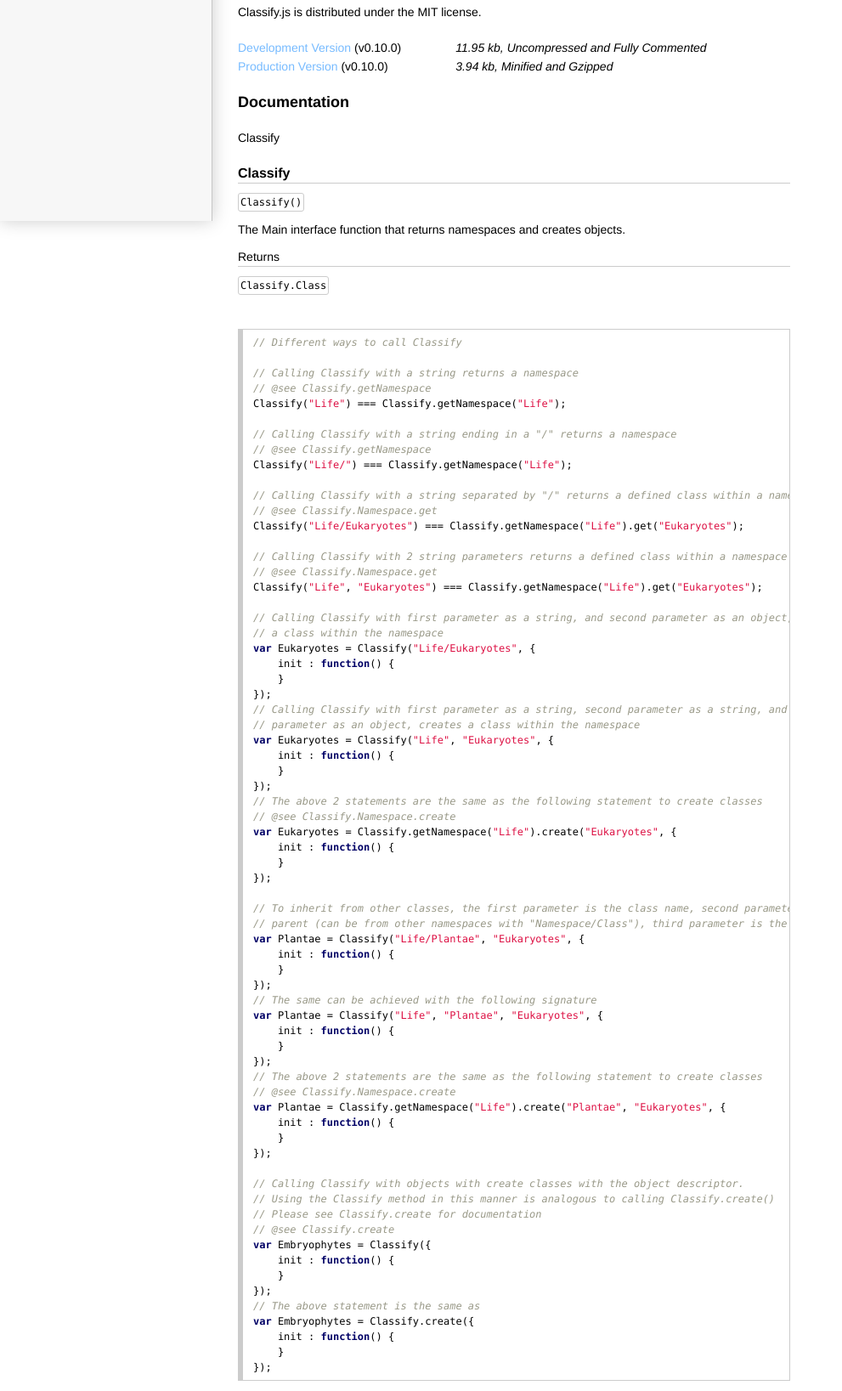
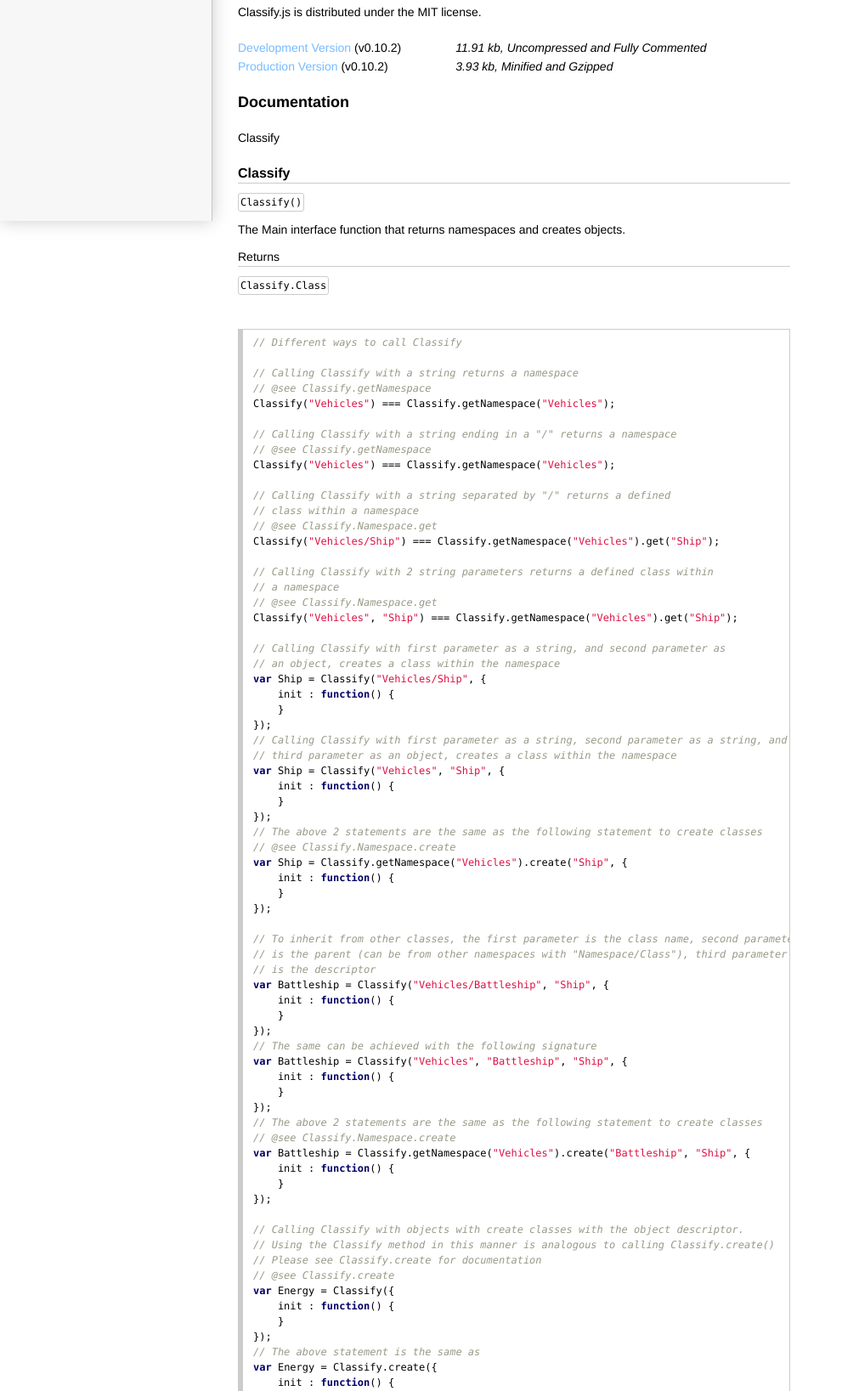
Before and after one commit to weikinhuang/Classify, a plain HTML site: page index.html in a window 1280 px wide. Shown: the part 540-2177 px from the top of the page at 85% size, without its empty margins (0-991 px from the left). Drawn offline with nearby package versions, Linux system fonts and the light colour scheme.

Commit message:
Updating to v0.10.2

```diff
--- a/index.html
+++ b/index.html
@@ -125,12 +125,12 @@
 				</p>
 				<table class="download-table">
 					<tr>
-						<th class="download-link"><a href="https://raw.github.com/weikinhuang/Classify/master/dist/classify.js">Development Version</a> (v0.10.0)</th>
-						<td class="download-detail">11.95 kb,  Uncompressed and Fully Commented</td>
+						<th class="download-link"><a href="https://raw.github.com/weikinhuang/Classify/master/dist/classify.js">Development Version</a> (v0.10.2)</th>
+						<td class="download-detail">11.91 kb,  Uncompressed and Fully Commented</td>
 					</tr>
 					<tr>
-						<th class="download-link"><a href="https://raw.github.com/weikinhuang/Classify/master/dist/classify.min.js">Production Version</a> (v0.10.0)</th>
-						<td class="download-detail">3.94 kb, Minified and Gzipped</td>
+						<th class="download-link"><a href="https://raw.github.com/weikinhuang/Classify/master/dist/classify.min.js">Production Version</a> (v0.10.2)</th>
+						<td class="download-detail">3.93 kb, Minified and Gzipped</td>
 					</tr>
 				</table>
 			</div>
@@ -155,53 +155,56 @@
 
 <span class="comment">// Calling Classify with a string returns a namespace</span>
 <span class="comment">// @see Classify.getNamespace</span>
-Classify(<span class="string">"Life"</span>) === Classify.getNamespace(<span class="string">"Life"</span>);
+Classify(<span class="string">"Vehicles"</span>) === Classify.getNamespace(<span class="string">"Vehicles"</span>);
 
 <span class="comment">// Calling Classify with a string ending in a "/" returns a namespace</span>
 <span class="comment">// @see Classify.getNamespace</span>
-Classify(<span class="string">"Life/"</span>) === Classify.getNamespace(<span class="string">"Life"</span>);
-
-<span class="comment">// Calling Classify with a string separated by "/" returns a defined class within a namespace</span>
+Classify(<span class="string">"Vehicles"</span>) === Classify.getNamespace(<span class="string">"Vehicles"</span>);
+
+<span class="comment">// Calling Classify with a string separated by "/" returns a defined</span>
+<span class="comment">// class within a namespace</span>
 <span class="comment">// @see Classify.Namespace.get</span>
-Classify(<span class="string">"Life/Eukaryotes"</span>) === Classify.getNamespace(<span class="string">"Life"</span>).get(<span class="string">"Eukaryotes"</span>);
-
-<span class="comment">// Calling Classify with 2 string parameters returns a defined class within a namespace</span>
+Classify(<span class="string">"Vehicles/Ship"</span>) === Classify.getNamespace(<span class="string">"Vehicles"</span>).get(<span class="string">"Ship"</span>);
+
+<span class="comment">// Calling Classify with 2 string parameters returns a defined class within</span>
+<span class="comment">// a namespace</span>
 <span class="comment">// @see Classify.Namespace.get</span>
-Classify(<span class="string">"Life"</span>, <span class="string">"Eukaryotes"</span>) === Classify.getNamespace(<span class="string">"Life"</span>).get(<span class="string">"Eukaryotes"</span>);
-
-<span class="comment">// Calling Classify with first parameter as a string, and second parameter as an object, creates</span>
-<span class="comment">// a class within the namespace</span>
-<span class="keyword">var</span> Eukaryotes = Classify(<span class="string">"Life/Eukaryotes"</span>, {
+Classify(<span class="string">"Vehicles"</span>, <span class="string">"Ship"</span>) === Classify.getNamespace(<span class="string">"Vehicles"</span>).get(<span class="string">"Ship"</span>);
+
+<span class="comment">// Calling Classify with first parameter as a string, and second parameter as</span>
+<span class="comment">// an object, creates a class within the namespace</span>
+<span class="keyword">var</span> Ship = Classify(<span class="string">"Vehicles/Ship"</span>, {
     init : <span class="keyword">function</span>() {
     }
 });
-<span class="comment">// Calling Classify with first parameter as a string, second parameter as a string, and third</span>
-<span class="comment">// parameter as an object, creates a class within the namespace</span>
-<span class="keyword">var</span> Eukaryotes = Classify(<span class="string">"Life"</span>, <span class="string">"Eukaryotes"</span>, {
+<span class="comment">// Calling Classify with first parameter as a string, second parameter as a string, and</span>
+<span class="comment">// third parameter as an object, creates a class within the namespace</span>
+<span class="keyword">var</span> Ship = Classify(<span class="string">"Vehicles"</span>, <span class="string">"Ship"</span>, {
     init : <span class="keyword">function</span>() {
     }
 });
 <span class="comment">// The above 2 statements are the same as the following statement to create classes</span>
 <span class="comment">// @see Classify.Namespace.create</span>
-<span class="keyword">var</span> Eukaryotes = Classify.getNamespace(<span class="string">"Life"</span>).create(<span class="string">"Eukaryotes"</span>, {
+<span class="keyword">var</span> Ship = Classify.getNamespace(<span class="string">"Vehicles"</span>).create(<span class="string">"Ship"</span>, {
     init : <span class="keyword">function</span>() {
     }
 });
 
-<span class="comment">// To inherit from other classes, the first parameter is the class name, second parameter is the</span>
-<span class="comment">// parent (can be from other namespaces with "Namespace/Class"), third parameter is the descriptor</span>
-<span class="keyword">var</span> Plantae = Classify(<span class="string">"Life/Plantae"</span>, <span class="string">"Eukaryotes"</span>, {
+<span class="comment">// To inherit from other classes, the first parameter is the class name, second parameter</span>
+<span class="comment">// is the parent (can be from other namespaces with "Namespace/Class"), third parameter</span>
+<span class="comment">// is the descriptor</span>
+<span class="keyword">var</span> Battleship = Classify(<span class="string">"Vehicles/Battleship"</span>, <span class="string">"Ship"</span>, {
     init : <span class="keyword">function</span>() {
     }
 });
 <span class="comment">// The same can be achieved with the following signature</span>
-<span class="keyword">var</span> Plantae = Classify(<span class="string">"Life"</span>, <span class="string">"Plantae"</span>, <span class="string">"Eukaryotes"</span>, {
+<span class="keyword">var</span> Battleship = Classify(<span class="string">"Vehicles"</span>, <span class="string">"Battleship"</span>, <span class="string">"Ship"</span>, {
     init : <span class="keyword">function</span>() {
     }
 });
 <span class="comment">// The above 2 statements are the same as the following statement to create classes</span>
 <span class="comment">// @see Classify.Namespace.create</span>
-<span class="keyword">var</span> Plantae = Classify.getNamespace(<span class="string">"Life"</span>).create(<span class="string">"Plantae"</span>, <span class="string">"Eukaryotes"</span>, {
+<span class="keyword">var</span> Battleship = Classify.getNamespace(<span class="string">"Vehicles"</span>).create(<span class="string">"Battleship"</span>, <span class="string">"Ship"</span>, {
     init : <span class="keyword">function</span>() {
     }
 });
@@ -210,12 +213,12 @@
 <span class="comment">// Using the Classify method in this manner is analogous to calling Classify.create()</span>
 <span class="comment">// Please see Classify.create for documentation</span>
 <span class="comment">// @see Classify.create</span>
-<span class="keyword">var</span> Embryophytes = Classify({
+<span class="keyword">var</span> Energy = Classify({
     init : <span class="keyword">function</span>() {
     }
 });
 <span class="comment">// The above statement is the same as</span>
-<span class="keyword">var</span> Embryophytes = Classify.create({
+<span class="keyword">var</span> Energy = Classify.create({
     init : <span class="keyword">function</span>() {
     }
 });
@@ -1007,7 +1010,7 @@
 </div>
 <div id="doc-Classify.Namespace.prototype.get" class="doc-block doc-type-function">
 <h4 id="def-Classify.Namespace.prototype.get">Classify.Namespace.prototype.get</h4>
-<code class="def-definition">Classify.Namespace.prototype.get(name[, callback])</code>
+<code class="def-definition">Classify.Namespace.prototype.get(name)</code>
 <div class="doc-comment">
 Attempt to retrieve a class within this namespace or the global one.
 </div>
@@ -1017,17 +1020,13 @@
 <li>
 <span class="def-arg-count">1.</span>
 <code>name</code> <code>{String}</code> The name of the class to retrieve
-</li>
-<li>
-<span class="def-arg-count">2.</span>
-<code>[callback]</code> <code>{Function}</code> If passed in the first parameter will the found class
 </li>
 </ol>
 </div>
 </div>
 <div id="doc-Classify.Namespace.prototype.load" class="doc-block doc-type-function">
 <h4 id="def-Classify.Namespace.prototype.load">Classify.Namespace.prototype.load</h4>
-<code class="def-definition">Classify.Namespace.prototype.load(name, callback)</code>
+<code class="def-definition">Classify.Namespace.prototype.load(name)</code>
 <div class="doc-comment">
 Default loader function that loads the internal classes from.
 </div>
@@ -1037,10 +1036,6 @@
 <li>
 <span class="def-arg-count">1.</span>
 <code>name</code> <code>{String}</code> The name of the class to load
-</li>
-<li>
-<span class="def-arg-count">2.</span>
-<code>callback</code> <code>{Function}</code> The function to call when the class has loaded
 </li>
 </ol>
 </div>
@@ -1419,7 +1414,19 @@
 				<h2 id="changelog">Change Log</h2>
 				<div>
 					<div class="changelog">
+<b class="changelog-header">v0.10.2</b>
+<ul class="changelog-list">
+<li>Fix requirejs and amd definitions, remove async autoloader to support it</li>
+</ul>
+</div>
+<div class="changelog">
 <b class="changelog-header">v0.10.1</b>
+<ul class="changelog-list">
+<li>Android Mobile thinks typeof RegExp == "function"</li>
+</ul>
+</div>
+<div class="changelog">
+<b class="changelog-header">v0.10.0</b>
 <ul class="changelog-list">
 <li>Allow init mutators to override constructor return value & throw on scalar values</li>
 <li>Adding null value to the prototype for observable properties</li>
```
